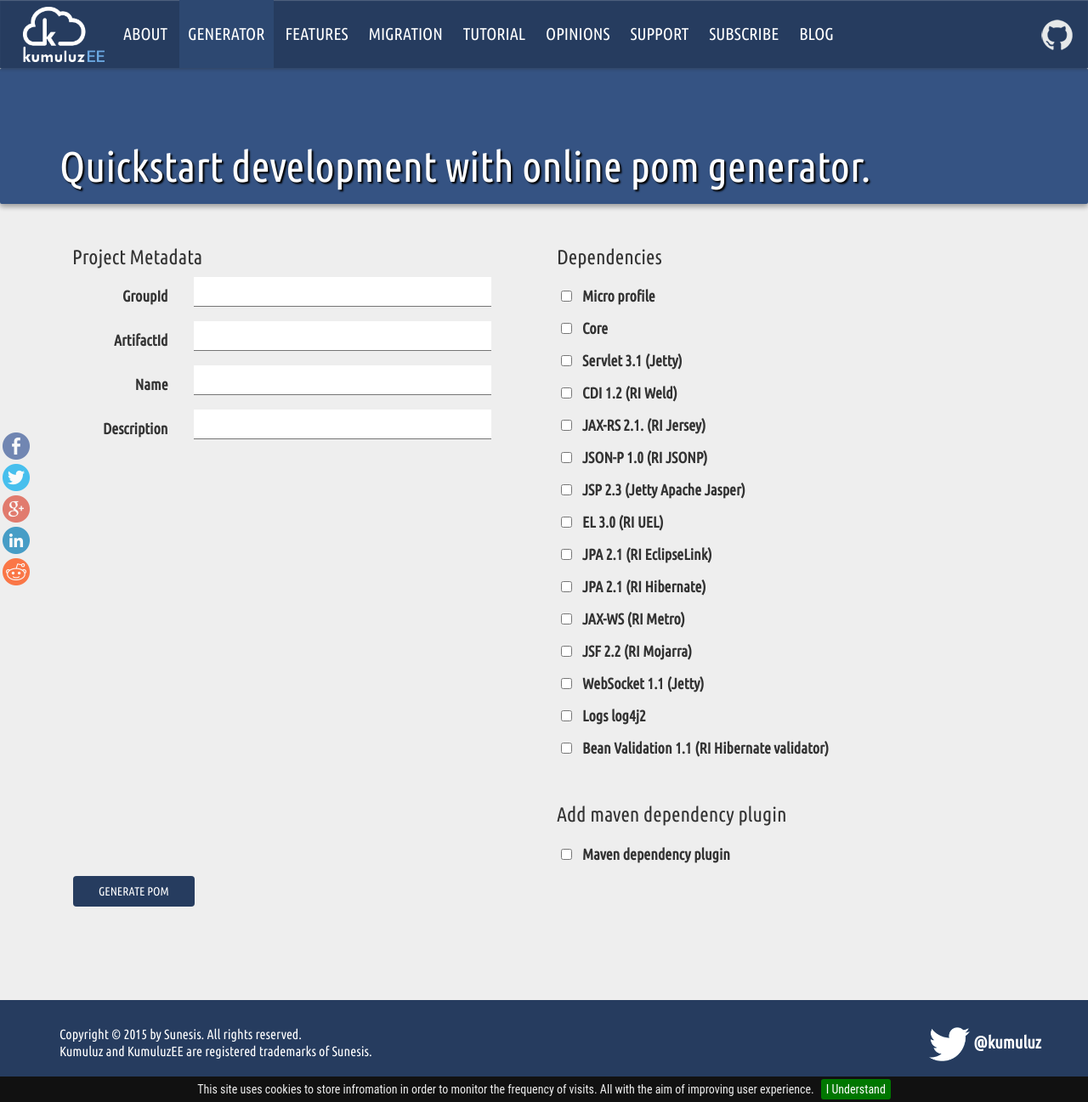
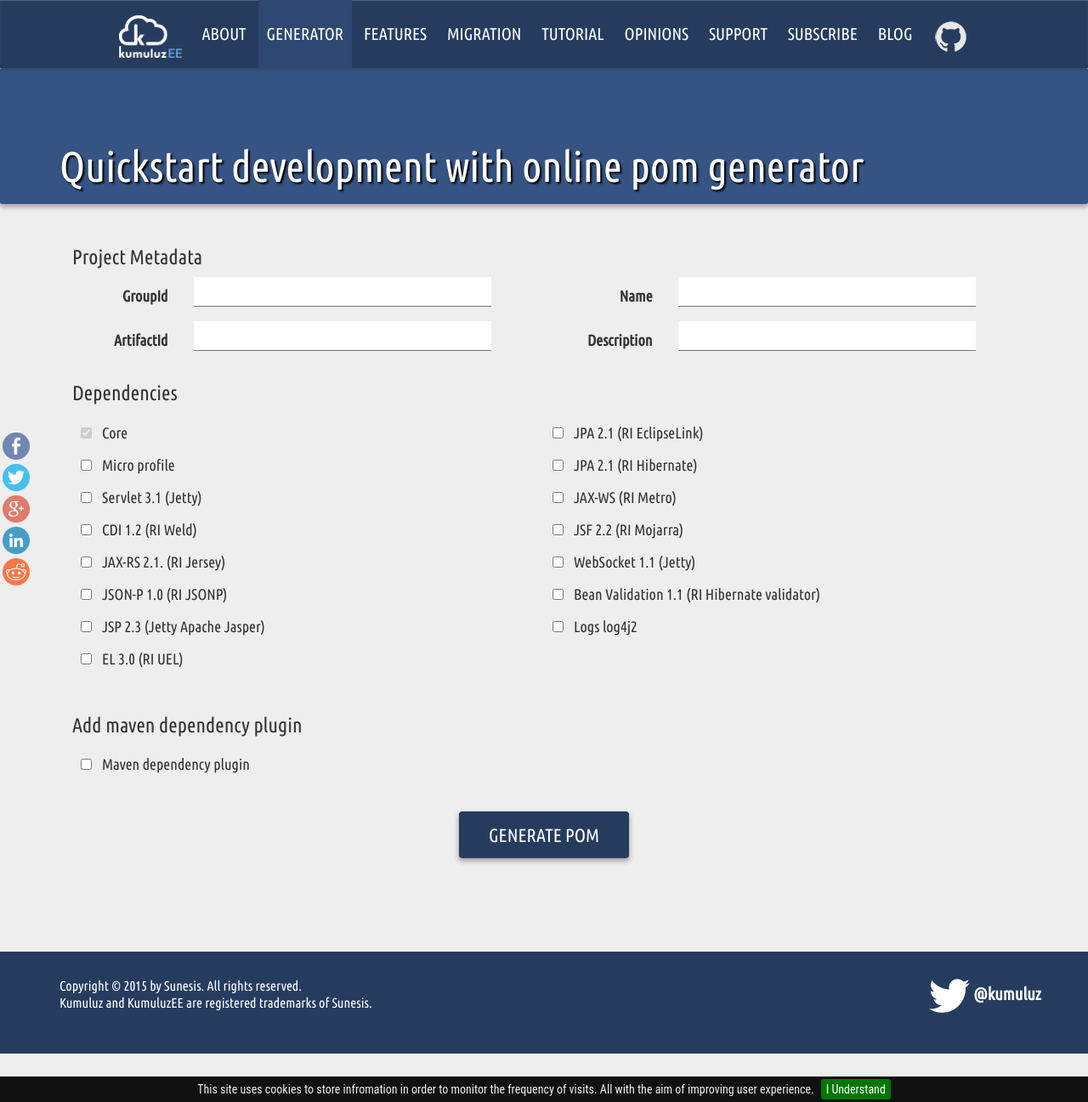
Before and after one commit to kumuluz/ee.kumuluz.com, a Jekyll site: the page built from generator/index.html, in a window 1280 px wide and 1297 px high. Shown: the whole window at 85% size. Built offline with Jekyll 4.4.1, drawn with Linux system fonts in a browser that asks for light colours; nearby versions of some CDN libraries; comment, search, counter and statistics services are not loaded.

Commit message:
Navbar design update, generator update.

```diff
--- a/_includes/header.html
+++ b/_includes/header.html
@@ -8,11 +8,14 @@
           <span class="icon-bar"></span>
           <span class="icon-bar"></span>
         </button>
-        <a href="{{ site.baseurl }}/" class="navbar-brand"></a>
+        <a href="{{ site.baseurl }}/" class="navbar-brand hidden-sm hidden-md hidden-lg"></a>
     </div>
 
     <nav class="collapse navbar-collapse navbar-responsive-collapse" role="navigation" id="menu">
-        <ul class="nav navbar-nav navbar-left">
+        <div class='navbar-image hidden-xs'>
+          <img src="/assets/images/kumuluzee.png" />
+        </div>
+        <ul class="nav navbar-nav">
             <li id="about-link"><a href="{{ site.baseUrl }}/">ABOUT</a></li>
             <li id="generator-link"><a href="{{ '/generator' | prepend: site.baseurl }}">GENERATOR</a></li>
             <li id="features-link"><a href="{{ '/features' | prepend: site.baseUrl }}">FEATURES</a></li>
@@ -23,11 +26,9 @@
             <li id="subscribe-link"><a href="{{ '/subscribe' | prepend: site.baseUrl }}">SUBSCRIBE</a></li>
             <li><a href="https://blog.kumuluz.com/" target="_blank">BLOG</a></li>
         </ul>
-
-        <ul class="nav navbar-nav navbar-right visible-md visible-lg">
-
-          <li><a href="https://github.com/tfaga/KumuluzEE" class="github" target="_blank"><img src="/assets/images/github.png" /></a></li>
-        </ul>
+        <div class='navbar-image hidden-xs'>
+          <a href="https://github.com/tfaga/KumuluzEE" class="github" target="_blank"><img src="/assets/images/github.png" /></a>
+        </div>
     </nav>
   </div>
 </header>
--- a/_sass/_layout.scss
+++ b/_sass/_layout.scss
@@ -75,6 +75,26 @@ h4 { font-family: $font-family; }
 				margin-top: 17px;
 			}
 		}
+
+    .navbar-image {
+      padding: 0 10px;
+      display: inline-block;
+      float: none;
+      vertical-align: middle;
+
+      @media(max-width: 900px) {
+        padding: 0 5px;
+      }
+
+      img {
+        max-height: 50px;
+
+        @media(max-width: 900px) {
+          max-height: 35px;
+        }
+      }
+
+    }
 		.navbar-collapse {
 
 			@media(min-width: 768px) {
@@ -89,6 +109,9 @@ h4 { font-family: $font-family; }
 
         @media(max-width: 1240px){
           font-size: 90%;
+        }
+        @media(max-width: 900px) {
+          font-size: 85%;
         }
         @media(max-width: 795px){
           font-size: 85%;
@@ -616,12 +639,14 @@ pre {
 }
 
 .checkbox-inline {
-  min-width: 300px;
-  margin-left: 15px;
+  margin-left: 0px !important;
+  text-align: left;
+
   cursor: default;
   label{
     line-height: normal;
     cursor: pointer;
+    font-weight: normal;
   }
   input{
     margin-left: -25px !important;
--- a/generator/index.html
+++ b/generator/index.html
@@ -1,7 +1,7 @@
 ---
 layout: default
 title: POM Generator | KumuluzEE
-subtitle: Quickstart development with online pom generator.
+subtitle: Quickstart development with online pom generator
 ---
 
 <div id="generator">
@@ -11,8 +11,10 @@ subtitle: Quickstart development with online pom generator.
 		<div class="row">
 			<div class="col-md-12">
 				<form class="form-horizontal" onsubmit="return generatePom();">
+						<div class='col-xs-12'>
+ 							<h3>Project Metadata</h3>
+						</div>
 						<div class='col-xs-12 col-sm-6'>
- 							<h3>Project Metadata</h3>
 							<div class="form-group">
 			        	<label class="col-xs-12 col-sm-3 control-label" for="groupId">GroupId</label>
 								<div class="col-xs-12 col-sm-8">
@@ -26,7 +28,9 @@ subtitle: Quickstart development with online pom generator.
 									<input class="form-control" type="text" id="artifactId" name="artifactId">
 								</div>
 							</div>
+						</div>
 
+						<div class='col-xs-12 col-sm-6'>
 							<div class="form-group">
 			        	<label class="col-xs-12 col-sm-3 control-label" for="name">Name</label>
 								<div class="col-xs-12 col-sm-8">
@@ -42,96 +46,104 @@ subtitle: Quickstart development with online pom generator.
 							</div>
 						</div>
 
-						<div class="col-xs-12 col-sm-6">
+						<div class="col-xs-12">
 							<h3>Dependencies</h3>
-							<div class="checkbox-inline" style='margin-left:10px;'>
+							<div class="col-sm-6">
+								<div class="checkbox-inline col-xs-12 col-sm-offset-3 col-sm-9">
+									<label>
+				            <input class="microprofile core" checked disabled type="checkbox" name="dependencies" value="com.kumuluz.ee:kumuluzee-core" />Core
+									</label>
+								</div>
+								<div class="checkbox-inline col-xs-12 col-sm-offset-3 col-sm-9">
 									<label>
 										<input id="microprofile" onclick="disableMicroprofileValues()" type="checkbox" name="dependencies" value="com.kumuluz.ee:kumuluzee-micro-profile" />Micro profile
 									</label>
 								</div>
-							<div class="checkbox-inline">
-								<label>
-			            <input class="microprofile" type="checkbox" name="dependencies" value="com.kumuluz.ee:kumuluzee-core" />Core
-								</label>
-							</div>
-							<div class="checkbox-inline">
+								<div class="checkbox-inline col-xs-12 col-sm-offset-3 col-sm-9">
 									<label>
 			            	<input class="microprofile" type="checkbox" name="dependencies" value="com.kumuluz.ee:kumuluzee-servlet-jetty" />Servlet 3.1 (Jetty)
 									</label>
 								</div>
-							<div class="checkbox-inline">
+								<div class="checkbox-inline col-xs-12 col-sm-offset-3 col-sm-9">
 									<label>
 			            	<input class="microprofile" type="checkbox" name="dependencies" value="com.kumuluz.ee:kumuluzee-cdi-weld" />CDI 1.2 (RI Weld)
 									</label>
 								</div>
 
-							<div class="checkbox-inline">
+								<div class="checkbox-inline col-xs-12 col-sm-offset-3 col-sm-9">
 									<label>
 										<input class="microprofile" type="checkbox" name="dependencies" value="com.kumuluz.ee:kumuluzee-jax-rs-jersey" />JAX-RS 2.1. (RI Jersey)
 									</label>
 								</div>
-							<div class="checkbox-inline">
+								<div class="checkbox-inline col-xs-12 col-sm-offset-3 col-sm-9">
 									<label>
 										<input class="microprofile" type="checkbox" name="dependencies" value="com.kumuluz.ee:kumuluzee-json-p-jsonp" />JSON-P 1.0 (RI JSONP)
 									</label>
 								</div>
-							<div class="checkbox-inline">
+								<div class="checkbox-inline col-xs-12 col-sm-offset-3 col-sm-9">
 									<label>
 										<input type="checkbox" name="dependencies" value="com.kumuluz.ee:kumuluzee-jsp-jetty" />JSP 2.3 (Jetty Apache Jasper)
 									</label>
 								</div>
-							<div class="checkbox-inline">
+
+								<div class="checkbox-inline col-xs-12 col-sm-offset-3 col-sm-9">
 									<label>
 										<input type="checkbox" name="dependencies" value="com.kumuluz.ee:kumuluzee-el-uel" />EL 3.0 (RI UEL)
 									</label>
 								</div>
-							<div class="checkbox-inline">
+							</div>
+							<div class="col-sm-6">
+								<div class="checkbox-inline col-xs-12 col-sm-offset-3 col-sm-9">
 									<label>
 										<input type="checkbox" name="dependencies" value="com.kumuluz.ee:kumuluzee-jpa-eclipselink" />JPA 2.1 (RI EclipseLink)
 									</label>
 								</div>
-							<div class="checkbox-inline">
+
+								<div class="checkbox-inline col-xs-12 col-sm-offset-3 col-sm-9">
 									<label>
 										<input type="checkbox" name="dependencies" value="com.kumuluz.ee:kumuluzee-jpa-hibernate" />JPA 2.1 (RI Hibernate)
 									</label>
 								</div>
-							<div class="checkbox-inline">
+								<div class="checkbox-inline col-xs-12 col-sm-offset-3 col-sm-9">
 									<label>
 										<input type="checkbox" name="dependencies" value="com.kumuluz.ee:kumuluzee-jax-ws-metro" />JAX-WS (RI Metro)
 									</label>
 								</div>
-							<div class="checkbox-inline">
+								<div class="checkbox-inline col-xs-12 col-sm-offset-3 col-sm-9">
 									<label>
 										<input type="checkbox" name="dependencies" value="com.kumuluz.ee:kumuluzee-jsf-mojarra" />JSF 2.2 (RI Mojarra)
 									</label>
 								</div>
-							<div class="checkbox-inline">
+								<div class="checkbox-inline col-xs-12 col-sm-offset-3 col-sm-9">
 									<label>
 										<input type="checkbox" name="dependencies" value="com.kumuluz.ee:kumuluzee-websocket-jetty" />WebSocket 1.1 (Jetty)
 									</label>
 								</div>
-							<div class="checkbox-inline">
+								<div class="checkbox-inline col-xs-12 col-sm-offset-3 col-sm-9">
+									<label>
+										<input type="checkbox" name="dependencies" value="com.kumuluz.ee:kumuluzee-bean-validation-hibernate-validator" />Bean Validation 1.1 (RI Hibernate validator)
+									</label>
+								</div>
+								<div class="checkbox-inline col-xs-12 col-sm-offset-3 col-sm-9">
 									<label>
 										<input type="checkbox" name="dependencies" value="com.kumuluz.ee.logs:kumuluzee-logs-log4j2:${kumuluzee-logs.version}" />Logs log4j2<br/>
 									</label>
 								</div>
-							<div class="checkbox-inline">
-								<label>
-									<input type="checkbox" name="dependencies" value="com.kumuluz.ee:kumuluzee-bean-validation-hibernate-validator" />Bean Validation 1.1 (RI Hibernate validator)
-								</label>
 							</div>
 		        </div>
 
-						<div class="col-xs-12 col-sm-offset-6 col-sm-6">
+						<div class="col-xs-12">
 							<br/><h3>Add maven dependency plugin</h3>
-							<div class="checkbox-inline" style='margin-left:10px;'>
+							<div class="col-xs-12">
+							<div class="checkbox-inline col-xs-12 col-sm-offset-3 col-sm-9">
 								<label>
 		            	<input id="plugin" type="checkbox" name="plugin" value="plugin" />Maven dependency plugin
 								</label>
 		        	</div>
 						</div>
-						<div class="col-xs-12">
-		        	<input class="btn btn-primary" type="submit" value="Generate POM">
+						</div>
+						<div class="col-xs-12 text-center" style='padding-top: 30px;'>
+		        	<input class="btn btn-raised btn-normal-lg" type="submit" value="Generate POM">
 						</div>
 		    </form>
 
```
Also changed, not shown: other parts of generator/index.html (+3 -0 lines). Lines whose indentation alone changed are shown as unchanged.
